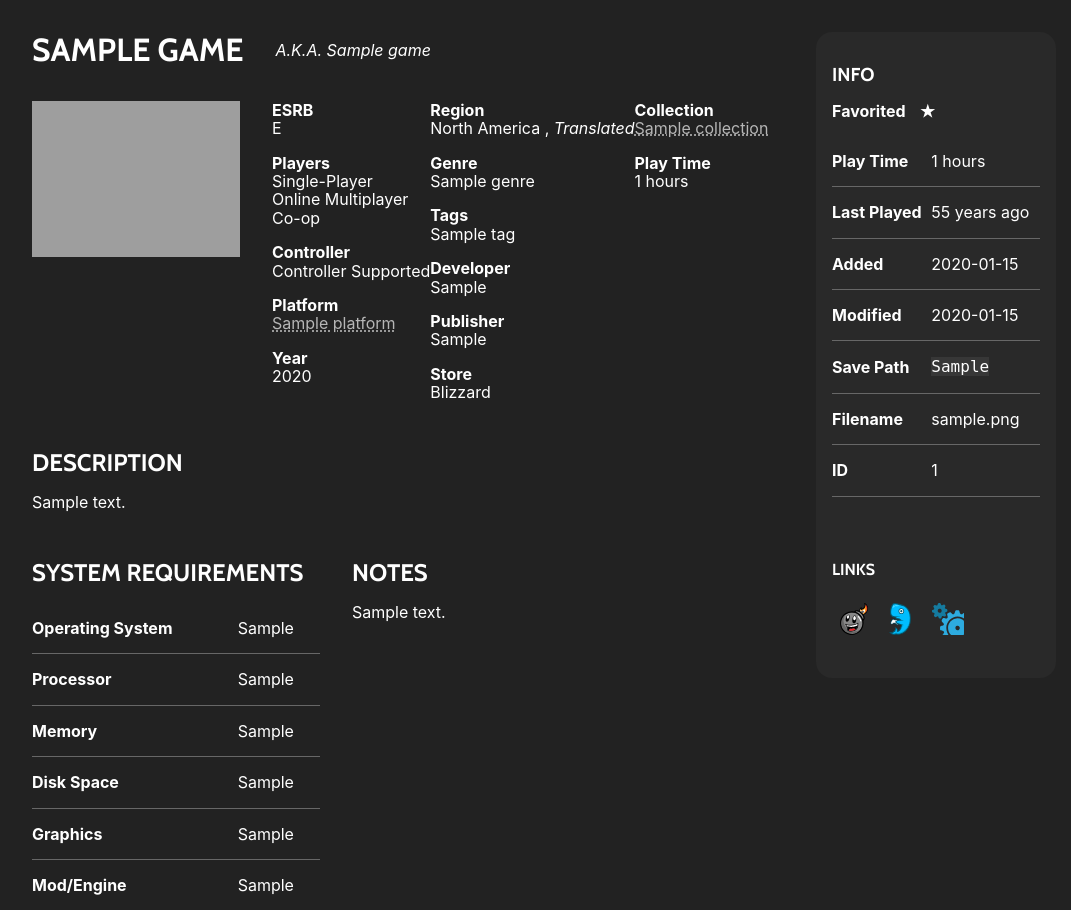
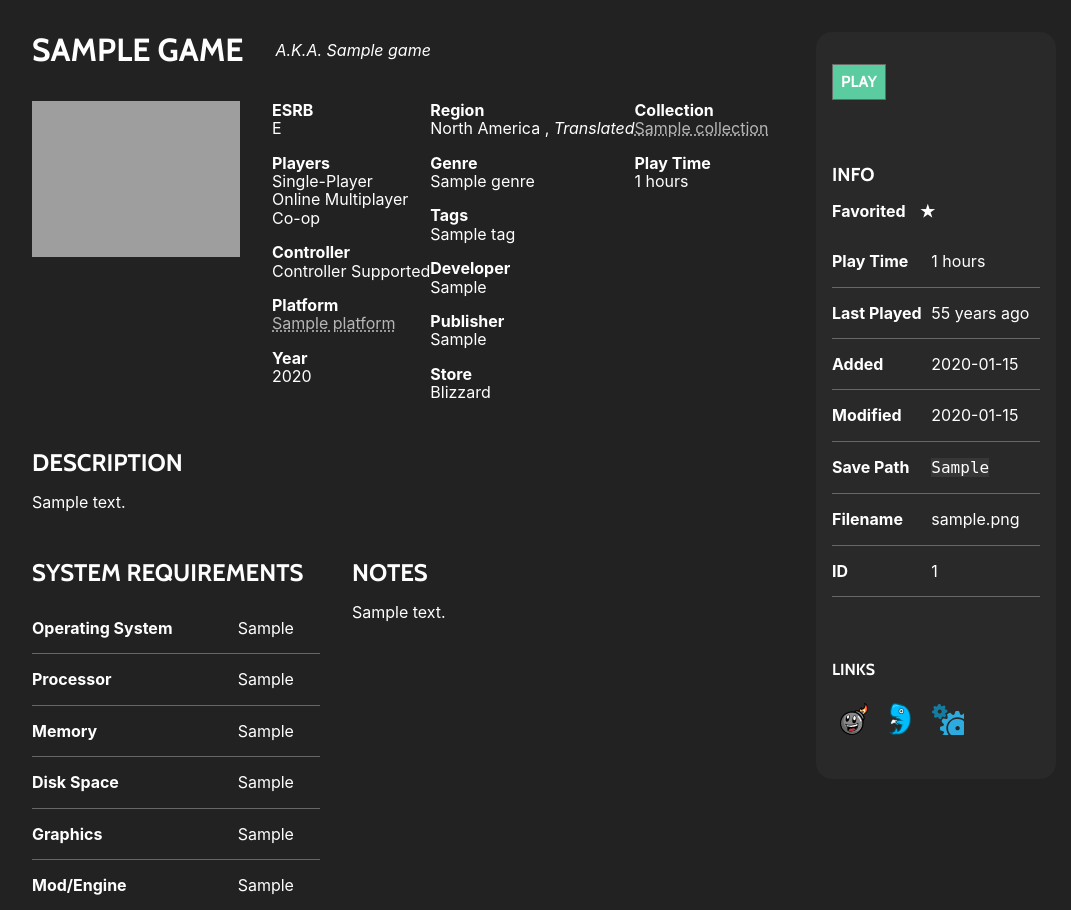
Before and after one commit to xerocuil/gamedex, a Django app: page /game/1/ in a window 1280 px wide. Shown: the part 64-974 px from the top of the page, without its empty margins (96-1167 px from the left). Run offline with Django 5.2, Linux system fonts and the light colour scheme; tables that the repository leaves empty hold one stand-in row (values such as "Sample post"); a database or web service that is not in the repository returns one stand-in record (values such as "Sample title"); data that the repository does not hold is empty; grey boxes are pictures that could not be loaded.

Commit message:
Added play button to game_review page

```diff
--- a/src/library/templates/library/game/review.html
+++ b/src/library/templates/library/game/review.html
@@ -184,9 +184,10 @@
 
 
 {% block sidebar %}
-{% if installed %}
-<div class="launcher">
-    <button class="execute" onClick="launch_game('{{ game.platform.slug }}','{{ game.filename }}' )">Play</button>
+{% if game.installed %}
+<div id="launcher" class="sidebar-module">
+    <!-- [TODO] Create javascript request -->
+    <button class="execute" onClick="launcher('{{ game.platform.slug }}','{{ game.filename }}' )">Play</button>
     </button>
 </div>
 {% endif %}
--- a/src/library/views.py
+++ b/src/library/views.py
@@ -1,3 +1,4 @@
+import requests
 from django.db.models import Q
 from django.core.paginator import Paginator
 from django.shortcuts import get_object_or_404, render
@@ -65,6 +66,13 @@
 
 def game_review(request, game_id):
     game = get_object_or_404(Game, pk=game_id)
+    installed_games_url = request.build_absolute_uri('/') + 'assets/json/library/installed.json'
+    registered_games = requests.get(installed_games_url).json()['registered']
+    query = next((item['id'] for item in registered_games if item['id'] == game.id), None)
+    if query:
+        game.installed = True
+    else:
+        game.installed = False
     return render(request, 'library/game/review.html', {
         'game': game
     })
```
